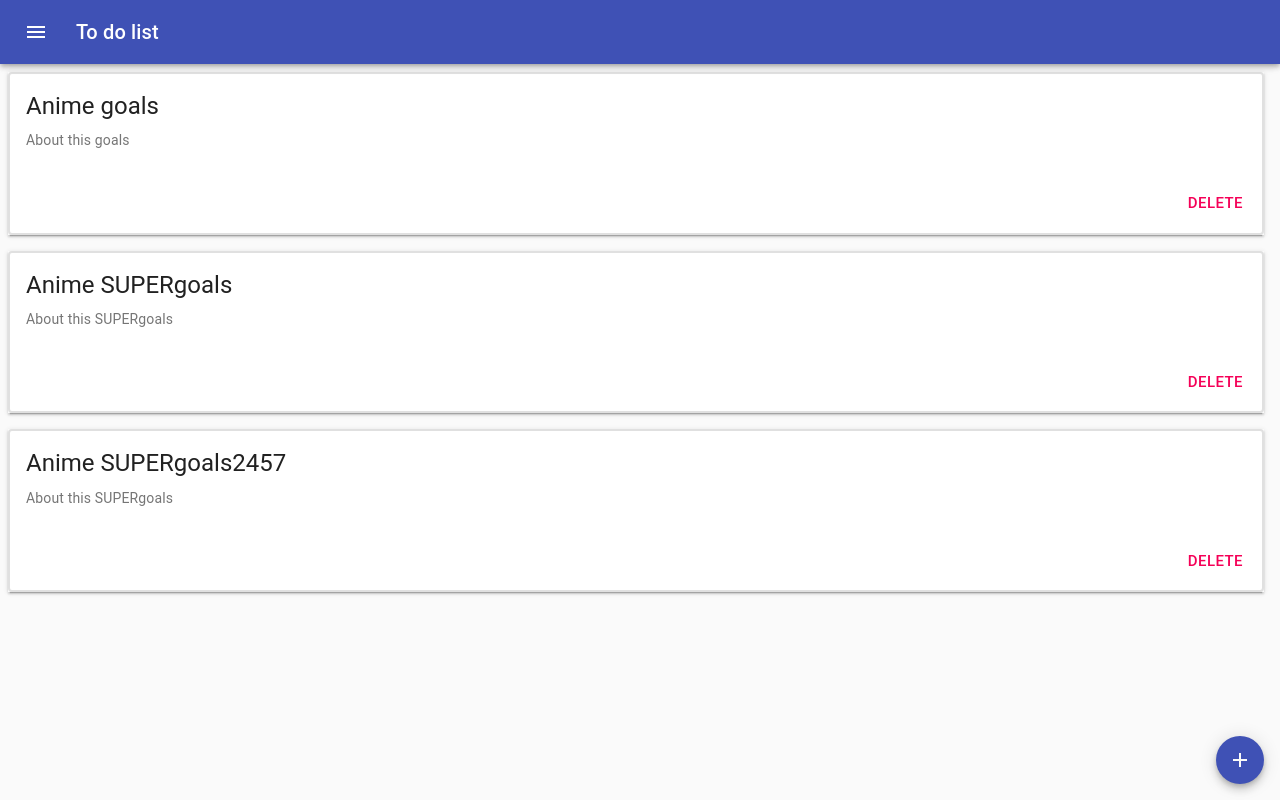
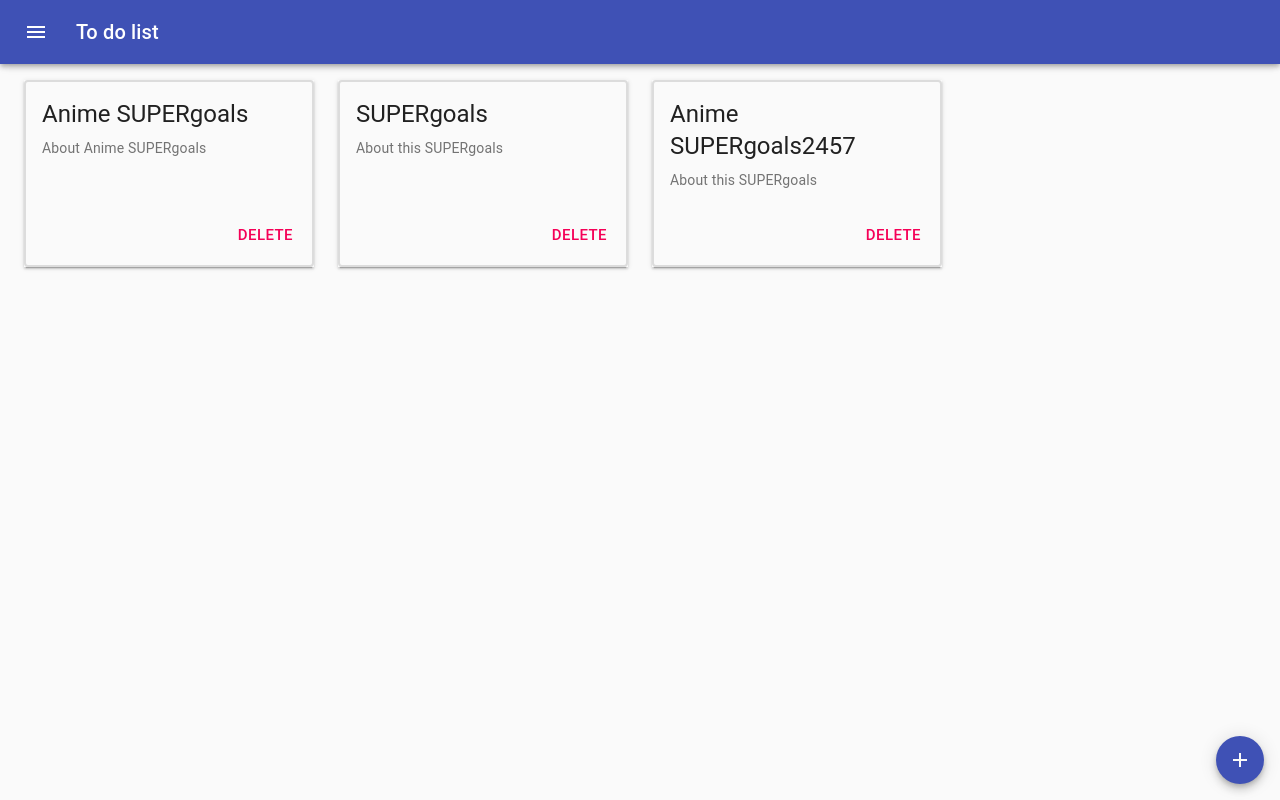
Before and after one commit to s3rbug/react-todolist, a React (Create React App) app: page / in a window 1280 px wide. Built offline with nearby package versions, Linux system fonts and the light colour scheme.

Commit message:
better design, alert when deleting folders

```diff
--- a/package.json
+++ b/package.json
@@ -12,7 +12,7 @@
     "react-dom": "^16.12.0",
     "react-redux": "^7.1.3",
     "react-router-dom": "^5.1.2",
-    "react-scripts": "3.3.1",
+    "react-scripts": "3.4.0",
     "react-transition-group": "^4.3.0",
     "redux": "^4.0.5",
     "redux-thunk": "^2.3.0",
--- a/src/assets/DroppableItem.tsx
+++ b/src/assets/DroppableItem.tsx
@@ -3,17 +3,22 @@ import { Droppable, DroppableProvided } from "react-beautiful-dnd";
 
 type DroppableItemPropsType = {
   className?: string;
+  horizontal?: boolean;
   droppableId: string;
   children: React.ReactChild;
 };
 
 const DroppableItem = ({
   className,
+  horizontal,
   droppableId,
-  children
+  children,
 }: DroppableItemPropsType) => {
   return (
-    <Droppable droppableId={droppableId}>
+    <Droppable
+      droppableId={droppableId}
+      direction={horizontal ? "horizontal" : "vertical"}
+    >
       {(provided: DroppableProvided) => (
         <div
           {...provided.droppableProps}
--- a/src/components/Folders/Folder/Folder.tsx
+++ b/src/components/Folders/Folder/Folder.tsx
@@ -7,28 +7,38 @@ import CardContent from "@material-ui/core/CardContent";
 import Card from "@material-ui/core/Card";
 import Box from "@material-ui/core/Box";
 import { NavLink } from "react-router-dom";
+import AlertDialog from "../../../assets/AlertDialog";
+import { CardActionArea } from "@material-ui/core";
 
 const useStyles = makeStyles(
   (theme: Theme): StyleRules<string> => ({
     root: {
-      width: "100%"
+      width: "100%",
+      height: "100%",
     },
     card: {
+      display: "flex",
+      flexDirection: "column",
       borderWidth: "2px",
       width: "100%",
-      marginBottom: theme.spacing(2)
+      height: "100%",
+      background: theme.palette.background.default,
     },
     btnContainer: {
       display: "flex",
-      justifyContent: "flex-end"
+      justifyContent: "flex-end",
+      flex: 1,
+      height: "100%",
     },
     link: {
       textDecoration: "none",
-      color: theme.palette.text.primary
+      color: theme.palette.text.primary,
+      height: "100%",
     },
     shadow: {
-      width: "100%"
-    }
+      width: "100%",
+      height: "100%",
+    },
   })
 );
 
@@ -42,15 +52,32 @@ type PropsType = {
 const Folder = ({ id, headline, description, deleteFolder }: PropsType) => {
   const classes = useStyles();
   const [shadow, setShadow] = useState(2);
+  const [alertOpen, setAlertOpen] = useState(false);
   const deleteThisFolder = () => {
     deleteFolder(id);
   };
+
   const shadowOn = () => {
     setShadow(12);
   };
+
   const shadowOff = () => {
     setShadow(2);
   };
+
+  const handleSuccess = () => {
+    setAlertOpen(false);
+    deleteThisFolder();
+  };
+
+  const handleFail = () => {
+    setAlertOpen(false);
+  };
+
+  const handleDeleteButton = () => {
+    setAlertOpen(true);
+  };
+
   return (
     <div className={classes.root}>
       <Box
@@ -61,6 +88,7 @@ const Folder = ({ id, headline, description, deleteFolder }: PropsType) => {
       >
         <Card variant="outlined" className={classes.card}>
           <NavLink to={`/folders/${id}`} className={classes.link}>
+            <CardActionArea>
               <CardContent>
                 <Typography
                   gutterBottom
@@ -74,14 +102,27 @@ const Folder = ({ id, headline, description, deleteFolder }: PropsType) => {
                   {description}
                 </Typography>
               </CardContent>
+            </CardActionArea>
           </NavLink>
           <CardActions className={classes.btnContainer}>
-            <Button size="large" color="secondary" onClick={deleteThisFolder}>
+            <Button
+              size="large"
+              onClick={handleDeleteButton}
+              color="secondary"
+              className={classes.small}
+            >
               Delete
             </Button>
           </CardActions>
         </Card>
       </Box>
+      <AlertDialog
+        question="Delete the folder?"
+        text="Do you really want to delete the folder? You will be unable to restore it."
+        open={alertOpen}
+        handleSuccess={handleSuccess}
+        handleFail={handleFail}
+      />
     </div>
   );
 };
--- a/src/components/Folders/Folders.tsx
+++ b/src/components/Folders/Folders.tsx
@@ -19,14 +19,10 @@ import {
   swapTasks,
   swapFolders,
 } from "../../redux/actions/todo";
-import { DragDropContext, DropResult } from "react-beautiful-dnd";
-import DroppableItem from "../../assets/DroppableItem";
-import DraggableItem from "../../assets/DraggableItem";
 import AddFolderDialog from "./AddFolderDialog";
 import { FolderType } from "./../../types/index_d";
 import { AppStateType } from "../../redux/reduxStore";
-import { RouteComponentProps } from "react-router";
-import { TransitionGroup, CSSTransition } from "react-transition-group";
+import { RouteComponentProps, Redirect } from "react-router";
 
 let useStyles = makeStyles(
   (theme: Theme): StyleRules<string> => ({
@@ -34,23 +30,20 @@ let useStyles = makeStyles(
       display: "flex",
       flexWrap: "wrap",
       flexGrow: 1,
-    },
-    item: {
-      maxWidth: "100%",
+      width: "100%",
+      paddingTop: theme.spacing(2),
+      paddingLeft: theme.spacing(3),
     },
     drop: {
       width: "100%",
-      height: "100%",
     },
+    item: {},
     drag: {
       width: "100%",
     },
     container: {
       position: "relative",
-      height: "100%",
       width: "100%",
-      padding: theme.spacing(1),
-      paddingRight: theme.spacing(2),
     },
     addButton: {
       position: "fixed",
@@ -94,7 +87,6 @@ const Folders = ({
   const [curDescription, setCurDescription] = useState("");
   const [errorHead, setErrorHead] = useState("");
   const [errorDesc, setErrorDesc] = useState("");
-  console.log("Called");
 
   const handleAddButton = () => {
     if (curHeadline !== "") {
@@ -113,13 +105,6 @@ const Folders = ({
     }
   };
 
-  const onDragEnd = (result: DropResult) => {
-    if (!result.destination) {
-      return;
-    }
-    swapFolders(result.source.index, result.destination.index);
-  };
-
   let currentFolder: number | null = null;
 
   if (
@@ -129,6 +114,8 @@ const Folders = ({
     currentFolder = parseInt(match.params.currentFolder);
 
   if (currentFolder !== null) {
+    if (currentFolder >= folders.length || currentFolder < 0)
+      return <Redirect to="folders" />;
     setCurrentFolderById(currentFolder);
     return (
       <div>
@@ -147,35 +134,27 @@ const Folders = ({
 
   return (
     <div className={classes.root}>
-      <DragDropContext onDragEnd={onDragEnd}>
-        <DroppableItem className={classes.drop} droppableId="DroppableFolder">
-          <Grid>
-            <TransitionGroup
-              className={"list-group " + classes.list + " " + classes.container}
-            >
+      <Grid container className={classes.container} spacing={3}>
         {folders.map((folder: FolderType) => {
           return (
-                  <CSSTransition
-                    classNames="note"
-                    timeout={500}
+            <Grid
               key={folder.id}
+              item
+              className={classes.item}
+              xs={6}
+              md={4}
+              lg={3}
             >
-                    <Grid container item justify="center">
-                      <DraggableItem id={folder.id} className={classes.drag}>
               <Folder
                 id={folder.id}
                 description={folder.description}
                 headline={folder.headline}
                 deleteFolder={deleteFolder}
               />
-                      </DraggableItem>
             </Grid>
-                  </CSSTransition>
           );
         })}
-            </TransitionGroup>
       </Grid>
-        </DroppableItem>
       <div className={classes.addButton}>
         <Tooltip title="Add" aria-label="add" placement="bottom">
           <Fab
@@ -202,7 +181,6 @@ const Folders = ({
         setErrorDesc={setErrorDesc}
         handleAddButton={handleAddButton}
       />
-      </DragDropContext>
     </div>
   );
 };
--- a/src/redux/reducers/todo.ts
+++ b/src/redux/reducers/todo.ts
@@ -6,52 +6,52 @@ const initialState = {
   folders: [
     {
       id: 0,
-      headline: "Anime goals",
-      description: "About this goals",
+      headline: "Anime SUPERgoals",
+      description: "About Anime SUPERgoals",
       goals: [
         {
           id: 0,
           text: "Watch 1 anime",
-          checked: true
+          checked: true,
         },
         {
           id: 1,
           text: "Watch 2 anime",
-          checked: false
+          checked: false,
         },
         {
           id: 2,
           text: "Watch 3 anime",
-          checked: false
-        }
-      ]
+          checked: false,
+        },
+      ],
     },
     {
       id: 1,
-      headline: "Anime SUPERgoals",
+      headline: "SUPERgoals",
       description: "About this SUPERgoals",
       goals: [
         {
           id: 0,
           text: "Watch 4 anime",
-          checked: true
+          checked: true,
         },
         {
           id: 1,
           text: "Watch 5 anime",
-          checked: false
+          checked: false,
         },
         {
           id: 2,
           text: "Watch 7 anime",
-          checked: false
+          checked: false,
         },
         {
           id: 3,
           text: "Watch 9 anime",
-          checked: false
-        }
-      ]
+          checked: false,
+        },
+      ],
     },
     {
       id: 2,
@@ -61,22 +61,22 @@ const initialState = {
         {
           id: 0,
           text: "Watch 4 anime",
-          checked: true
+          checked: true,
         },
         {
           id: 1,
           text: "Watch 5 anime",
-          checked: false
+          checked: false,
         },
         {
           id: 2,
           text: "Watch 7 anime",
-          checked: false
-        }
-      ]
-    }
+          checked: false,
+        },
+      ],
+    },
   ],
-  currentFolderId: 0
+  currentFolderId: 0,
 };
 
 type StateType = typeof initialState;
@@ -88,7 +88,7 @@ const reducer = (state = initialState, action: TodosAction): StateType => {
       const { id } = action.payload;
       return {
         ...state,
-        currentFolderId: id
+        currentFolderId: id,
       };
     }
     case constants.TOGGLE_CHECKED: {
@@ -101,7 +101,7 @@ const reducer = (state = initialState, action: TodosAction): StateType => {
 
       return {
         ...state,
-        folders: [...foldersCopy]
+        folders: [...foldersCopy],
       };
     }
     case constants.ADD_GOAL: {
@@ -110,19 +110,19 @@ const reducer = (state = initialState, action: TodosAction): StateType => {
       const newGoal = {
         id: state.folders[state.currentFolderId].goals.length,
         text: text,
-        checked: false
+        checked: false,
       };
       const newGoals = [...state.folders[state.currentFolderId].goals, newGoal];
       foldersCopy[state.currentFolderId].goals = [...newGoals];
       return {
         ...state,
-        folders: [...foldersCopy]
+        folders: [...foldersCopy],
       };
     }
     case constants.DELETE_FOLDER: {
       const { id } = action.payload;
       let foldersCopy = [...state.folders];
-      foldersCopy = foldersCopy.filter(el => {
+      foldersCopy = foldersCopy.filter((el) => {
         return id !== el.id;
       });
       for (let i = id; i < foldersCopy.length; ++i) {
@@ -130,13 +130,13 @@ const reducer = (state = initialState, action: TodosAction): StateType => {
       }
       return {
         ...state,
-        folders: [...foldersCopy]
+        folders: [...foldersCopy],
       };
     }
     case constants.DELETE_DONE: {
       let foldersCopy = [...state.folders];
       let currentGoals = [...state.folders[state.currentFolderId].goals];
-      currentGoals = currentGoals.filter(el => {
+      currentGoals = currentGoals.filter((el) => {
         return !el.checked;
       });
       for (let i = 0; i < currentGoals.length; ++i) {
@@ -145,7 +145,7 @@ const reducer = (state = initialState, action: TodosAction): StateType => {
       foldersCopy[state.currentFolderId].goals = [...currentGoals];
       return {
         ...state,
-        folders: [...foldersCopy]
+        folders: [...foldersCopy],
       };
     }
     case constants.ADD_FOLDER: {
@@ -155,11 +155,11 @@ const reducer = (state = initialState, action: TodosAction): StateType => {
         id: state.folders.length,
         headline: headline,
         description: description,
-        goals: []
+        goals: [],
       };
       return {
         ...state,
-        folders: [...state.folders, newFolder]
+        folders: [...state.folders, newFolder],
       };
     }
     case constants.SWAP_TASKS: {
@@ -176,7 +176,7 @@ const reducer = (state = initialState, action: TodosAction): StateType => {
       foldersCopy[state.currentFolderId].goals = [...newGoals];
       return {
         ...state,
-        folders: [...foldersCopy]
+        folders: [...foldersCopy],
       };
     }
     case constants.SWAP_FOLDERS: {
@@ -192,7 +192,7 @@ const reducer = (state = initialState, action: TodosAction): StateType => {
 
       return {
         ...state,
-        folders: [...newFolders]
+        folders: [...newFolders],
       };
     }
     default:
```
Also changed, not shown: src/App.tsx (+12 -1 lines), src/components/Folders/ToDoList/ToDoList.tsx (+12 -12 lines), src/components/Header/Header.tsx (+20 -19 lines), 1 other file (tests, documents, lock files or other folders). Lines whose indentation alone changed are shown as unchanged.
